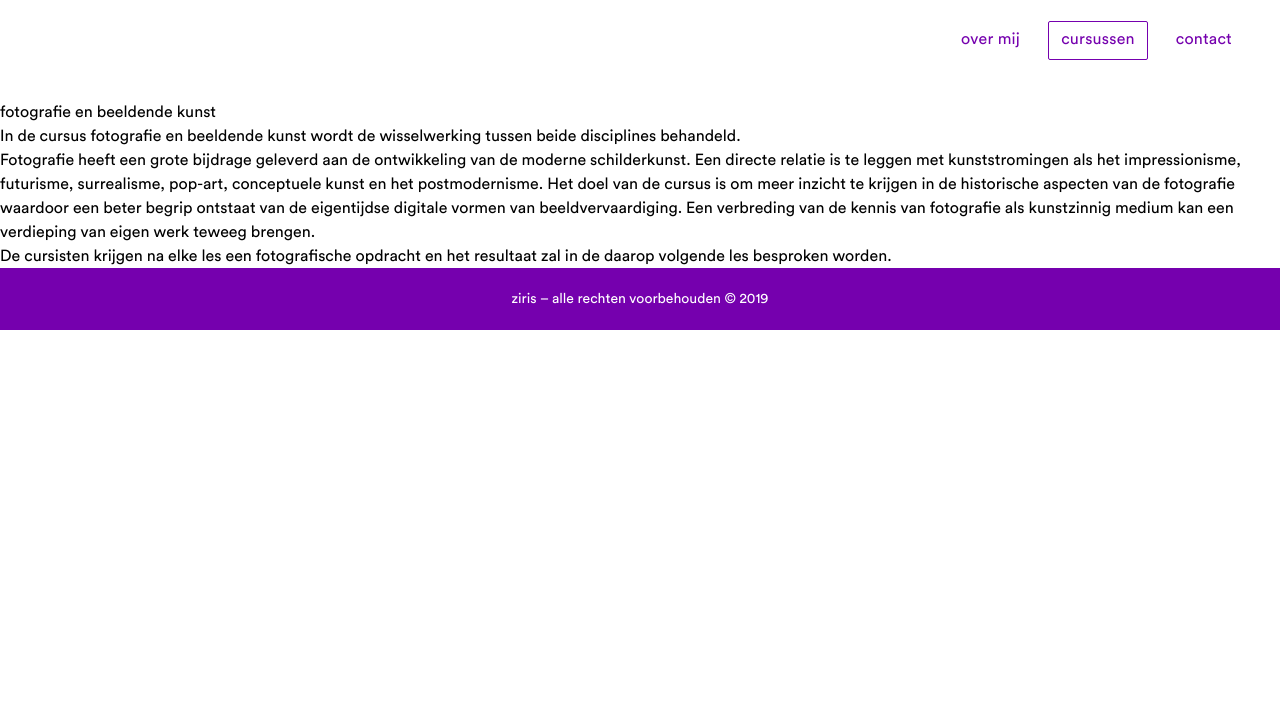
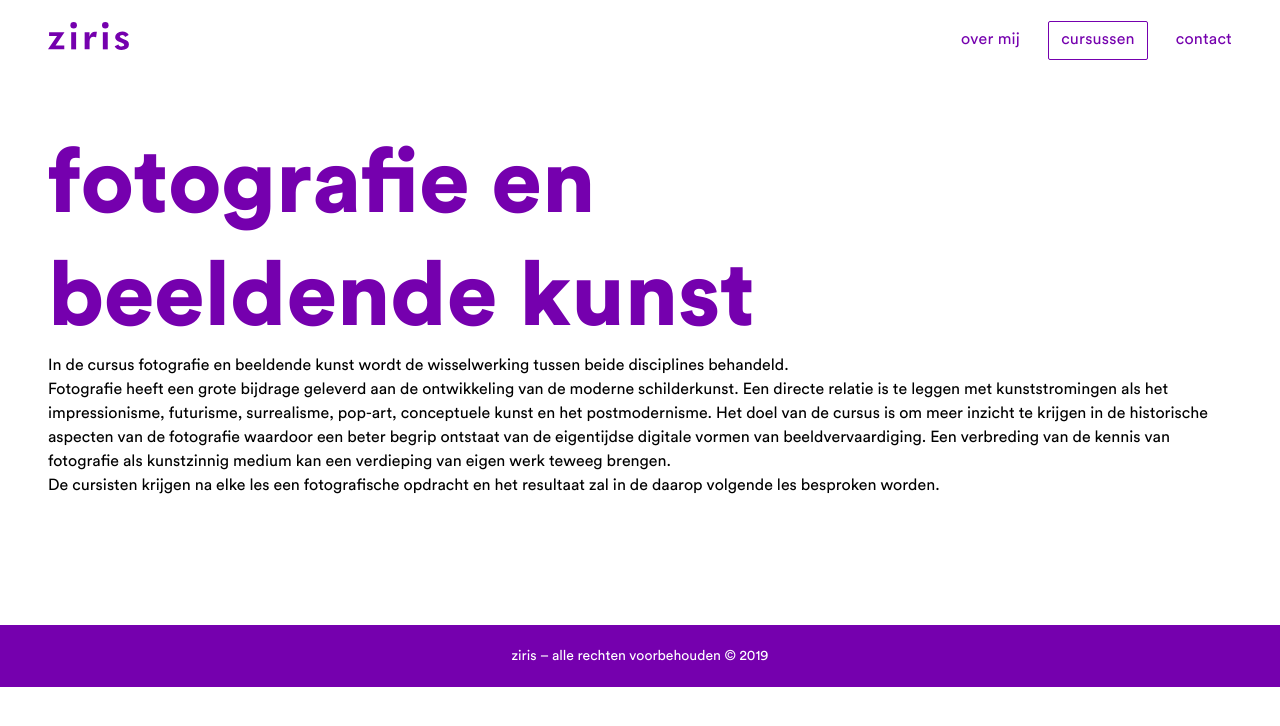
Before and after one commit to tdenheld/ziris, a Jekyll site: the page built from _posts/2018-08-20-fotografie-en-beeldende-kunst.md, in a window 1280 px wide. Shown: the top 726 px of the page. Built offline with Jekyll 4.4.1, drawn with Linux system fonts in a browser that asks for light colours.

Commit message:
adding thumbnail | setup header for post

```diff
--- a/_config.yml
+++ b/_config.yml
@@ -15,3 +15,4 @@
     values:
       layout: "post"
       permalink: /cursussen/:title
+      header: header--white
--- a/_includes/tile.html
+++ b/_includes/tile.html
@@ -1,6 +1,6 @@
 <li class="tile">
     <a href="{{ course.url }}">
-        <img class="tile__img" src="/assets/img/{{ course.img }}" />
+        <img class="tile__img" src="/assets/img/{{ course.img }}-thumb.jpg" />
         <div class="tile__txt">
             <h3 class="tile__title">{{ course.title }}</h3>
             <div class="tile__amount">{{ course.amount }}</div>
--- a/_layouts/post.html
+++ b/_layouts/post.html
@@ -2,9 +2,13 @@
 layout: default
 ---
 
-<section class="course-detail">
-    <h1 class="course-detail__title">{{ page.title }}</h1>
-    <div class="course-detail__content">
-        {{ content }}
+<section class="post">
+    <div class="container container--small">
+        <header class="post__header">
+            <h1 class="post__title">{{ page.title }}</h1>
+        </header>
+        <div class="post__content">
+            {{ content }}
+        </div>
     </div>
 </section>
--- a/_sass/templates.app.scss
+++ b/_sass/templates.app.scss
@@ -76,6 +76,30 @@
         }
     }
 }
+
+.header--brand {
+    .header__logo {
+        svg {
+            fill: $light;
+        }
+    }
+
+    .header__item {
+        color: $light;
+    }
+
+    .button--header {
+        border: 1px solid $light;
+        color: $light;
+
+        &:hover {
+            background-color: $light;
+            color: $brand;
+        }
+    }
+}
+
+
 
 // footer
 // --------------------------------------------------
@@ -442,11 +466,11 @@
     color: $brand;
 
     @include sm {
-        @include font(90px, 900, $lh-title);
+        font-size: calculate-rem(90px);
     }
 
     @include md {
-        @include font(120px, 900, $lh-title);
+        font-size: calculate-rem(120px);
     }
 }
 
@@ -527,10 +551,27 @@
 
 
 
-// course detail page
+// course detail page - setup as post
 // --------------------------------------------------
-.course-detail {
-    padding-top: 100px;
+.post {
+    padding: 128px 0;
+}
+
+.post__header {
+    max-width: 1000px;
+}
+
+.post__title {
+    @include font(40px, 900, $lh-title);
+    color: $brand;
+
+    @include sm {
+        font-size: calculate-rem(60px);
+    }
+
+    @include md {
+        font-size: calculate-rem(90px);
+    }
 }
 
 
```
Also changed, not shown: _posts/2018-08-20-fotografie-en-beeldende-kunst.md (+1 -1 lines), assets/img/rye-jessen-thumb.jpg (added), 4 other files.
